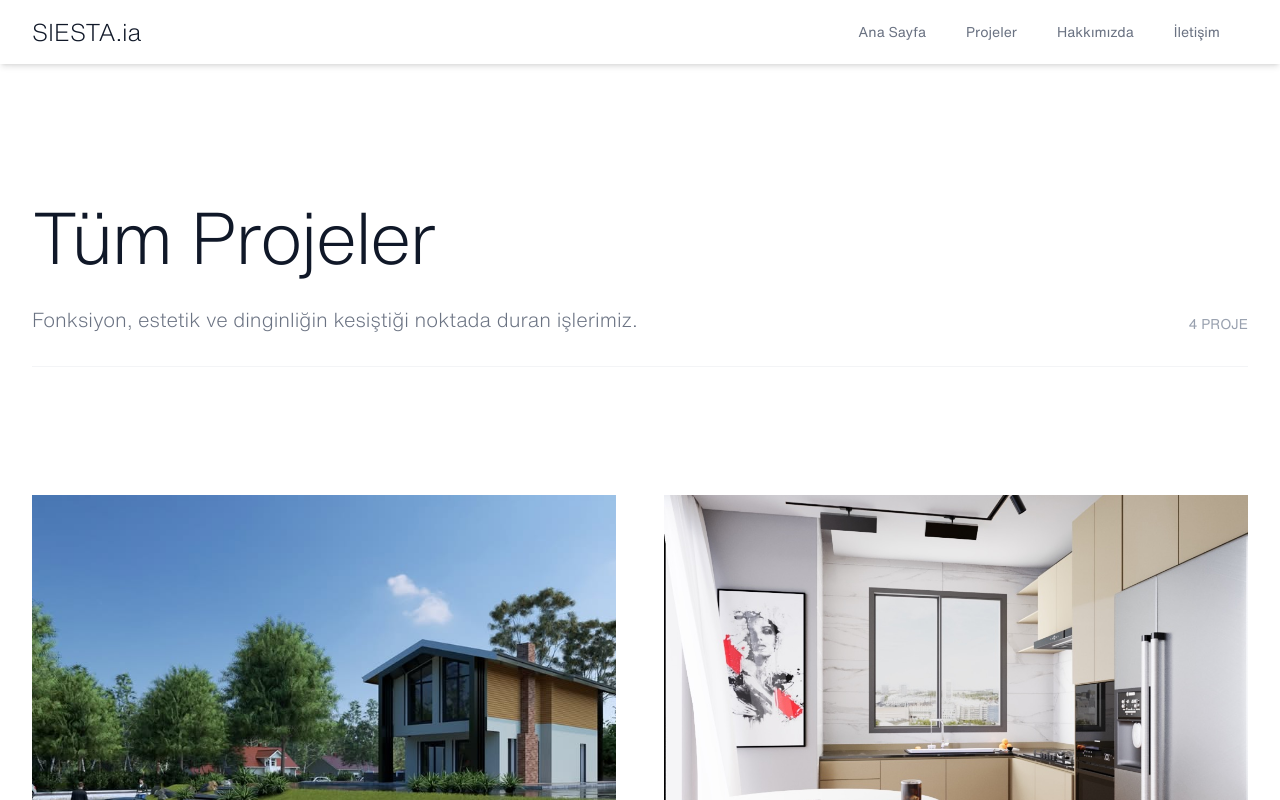
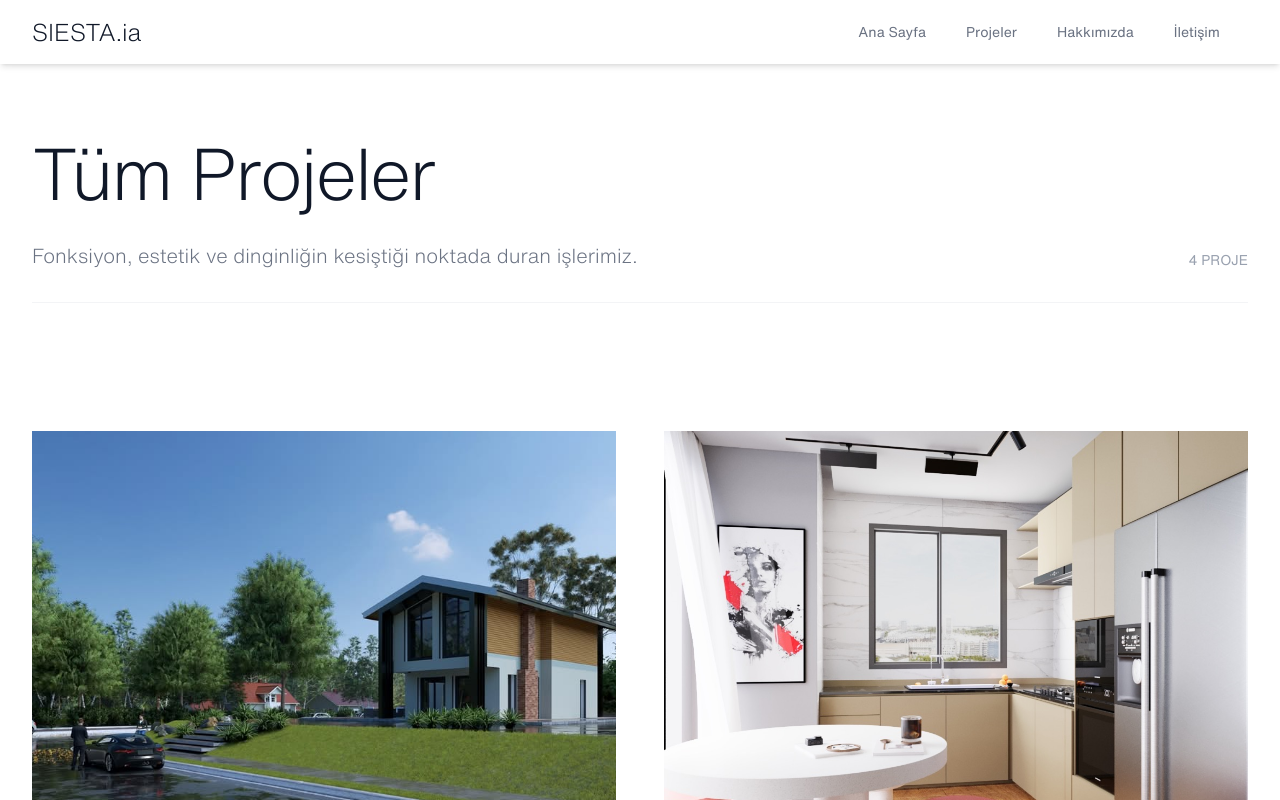
Before and after one commit to ongunumutyelbasi/siesta-ia, a Next.js app: page /projeler in a window 1280 px wide. Shown: the top 800 px of the page. Built offline with nearby package versions, Linux system fonts and the light colour scheme.

Commit message:
Page top margins adjusted/reduced from 32 to 16.

```diff
--- a/app/hakkimizda/page.tsx
+++ b/app/hakkimizda/page.tsx
@@ -25,7 +25,7 @@ export default function AboutUsPage() {
     <div className="min-h-screen bg-white text-gray-900 font-sans">
 
       {/* 🚨 CONSTRAINED CONTENT 🚨 */}
-      <main className="mx-auto max-w-7xl px-4 sm:px-6 lg:px-8 py-20 md:py-32">
+      <main className="mx-auto max-w-7xl px-4 sm:px-6 lg:px-8 py-20 md:py-16">
 
         {/* Header Section */}
         <header className="mb-16 md:mb-24">
--- a/app/iletisim/page.tsx
+++ b/app/iletisim/page.tsx
@@ -72,7 +72,7 @@ export default function ContactPage() {
         </div>
       )}
 
-      <main className="mx-auto max-w-7xl px-4 sm:px-6 lg:px-8 py-20 md:py-32">
+      <main className="mx-auto max-w-7xl px-4 sm:px-6 lg:px-8 py-20 md:py-16">
         <header className="mb-16 md:mb-24">
           <h1 className="text-5xl md:text-7xl font-light tracking-tight leading-tight mb-4">İletişim</h1>
         </header>
--- a/app/projeler/page.tsx
+++ b/app/projeler/page.tsx
@@ -47,7 +47,7 @@ export default function ProjectsIndexPage() {
     <div className="min-h-screen bg-white text-gray-900 font-sans">
 
       {/* Main Content Wrapper */}
-      <main className="mx-auto max-w-7xl px-4 sm:px-6 lg:px-8 py-20 md:py-32">
+      <main className="mx-auto max-w-7xl px-4 sm:px-6 lg:px-8 py-20 md:py-16">
 
         {/* 1. Page Header */}
         <header className="mb-20 md:mb-32">
```
